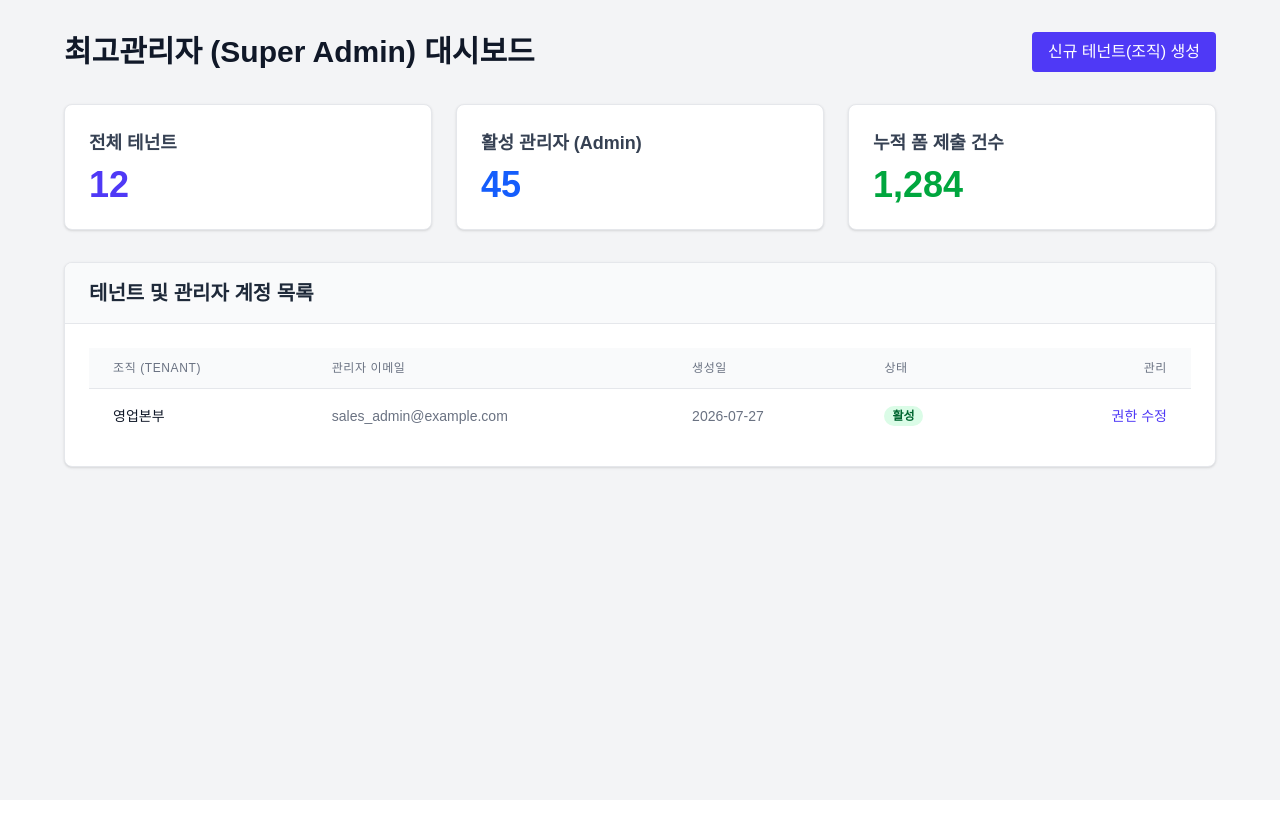
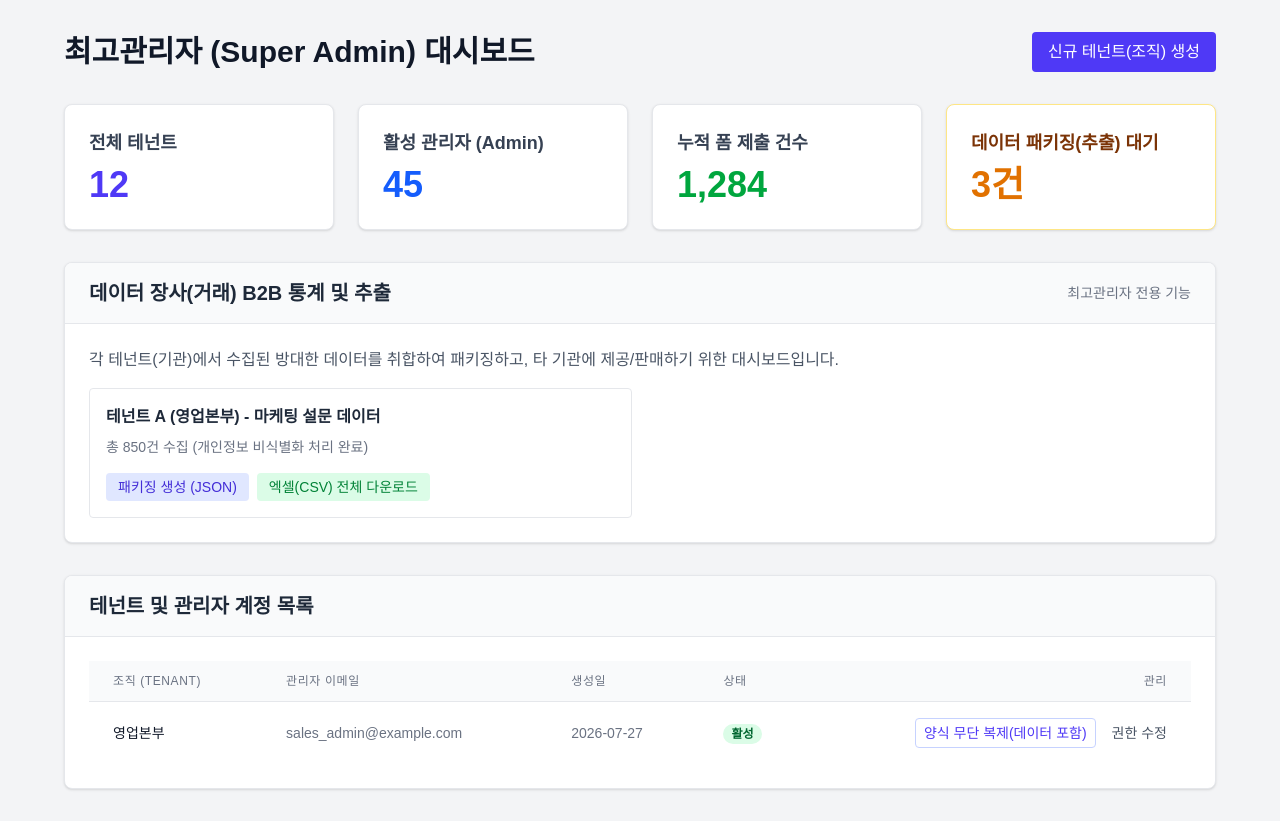
Before and after one commit to ralf-kang/data-trade-platform, a Next.js app: page /super-admin in a window 1280 px wide. Before the commit the page ends 800 px from the top, so only its background shows below. Built offline with nearby package versions, Linux system fonts and the light colour scheme.

Commit message:
feat: add ultra advanced form components and B2B data trading logic

```diff
--- a/src/app/super-admin/page.tsx
+++ b/src/app/super-admin/page.tsx
@@ -13,7 +13,7 @@ export default function SuperAdminPage() {
           </button>
         </header>
 
-        <div className="grid grid-cols-1 md:grid-cols-3 gap-6 mb-8">
+        <div className="grid grid-cols-1 md:grid-cols-4 gap-6 mb-8">
           <div className="bg-white p-6 rounded-lg shadow-sm border border-gray-200">
             <h3 className="text-lg font-semibold text-gray-700">전체 테넌트</h3>
             <p className="text-4xl font-bold text-indigo-600 mt-2">12</p>
@@ -25,6 +25,29 @@ export default function SuperAdminPage() {
           <div className="bg-white p-6 rounded-lg shadow-sm border border-gray-200">
             <h3 className="text-lg font-semibold text-gray-700">누적 폼 제출 건수</h3>
             <p className="text-4xl font-bold text-green-600 mt-2">1,284</p>
+          </div>
+          <div className="bg-white p-6 rounded-lg shadow-sm border border-amber-200 bg-amber-50">
+            <h3 className="text-lg font-semibold text-amber-900">데이터 패키징(추출) 대기</h3>
+            <p className="text-4xl font-bold text-amber-600 mt-2">3건</p>
+          </div>
+        </div>
+
+        {/* Data Trading Section */}
+        <div className="bg-white shadow-sm rounded-lg border border-gray-200 overflow-hidden mb-8">
+          <div className="px-6 py-4 border-b border-gray-200 bg-gray-50 flex justify-between items-center">
+            <h2 className="text-xl font-bold text-gray-800">데이터 장사(거래) B2B 통계 및 추출</h2>
+            <span className="text-sm text-gray-500">최고관리자 전용 기능</span>
+          </div>
+          <div className="p-6">
+            <p className="text-gray-600 mb-4">각 테넌트(기관)에서 수집된 방대한 데이터를 취합하여 패키징하고, 타 기관에 제공/판매하기 위한 대시보드입니다.</p>
+            <div className="grid grid-cols-1 md:grid-cols-2 gap-4">
+              <div className="border border-gray-200 rounded p-4">
+                <h4 className="font-semibold text-gray-800 mb-2">테넌트 A (영업본부) - 마케팅 설문 데이터</h4>
+                <p className="text-sm text-gray-500 mb-4">총 850건 수집 (개인정보 비식별화 처리 완료)</p>
+                <button className="text-sm bg-indigo-100 text-indigo-700 px-3 py-1 rounded hover:bg-indigo-200 font-medium mr-2">패키징 생성 (JSON)</button>
+                <button className="text-sm bg-green-100 text-green-700 px-3 py-1 rounded hover:bg-green-200 font-medium">엑셀(CSV) 전체 다운로드</button>
+              </div>
+            </div>
           </div>
         </div>
 
@@ -52,7 +75,8 @@ export default function SuperAdminPage() {
                     <span className="px-2 inline-flex text-xs leading-5 font-semibold rounded-full bg-green-100 text-green-800">활성</span>
                   </td>
                   <td className="px-6 py-4 whitespace-nowrap text-right text-sm font-medium">
-                    <a href="#" className="text-indigo-600 hover:text-indigo-900 ml-4">권한 수정</a>
+                    <button className="text-indigo-600 hover:text-indigo-900 mr-4 border border-indigo-200 px-2 py-1 rounded">양식 무단 복제(데이터 포함)</button>
+                    <a href="#" className="text-gray-600 hover:text-gray-900">권한 수정</a>
                   </td>
                 </tr>
               </tbody>
--- a/src/components/builder/FormBuilder.tsx
+++ b/src/components/builder/FormBuilder.tsx
@@ -6,8 +6,8 @@ import { FormField, FieldType, FormTemplate } from './types';
 import {
   Type, AlignLeft, Hash, List,
   CheckSquare, Calendar, Upload, PenTool,
-  Trash2, ArrowUp, ArrowDown, Plus, Save,
-  Image as ImageIcon, Images, Video, Table, FileBox, MessageSquare, Link as LinkIcon
+  Image as ImageIcon, Images, Video, Table, FileBox, MessageSquare, Link as LinkIcon,
+  Layers, BellOff, ShieldAlert, Database, FileSpreadsheet, EyeOff
 } from 'lucide-react';
 
 const FIELD_TYPES: { type: FieldType; label: string; icon: React.ReactNode }[] = [
@@ -27,6 +27,11 @@ const FIELD_TYPES: { type: FieldType; label: string; icon: React.ReactNode }[] =
   { type: 'nested-report', label: '하위 레포트', icon: <FileBox className="w-4 h-4 text-purple-600" /> },
   { type: 'report-link', label: '레포트 링크', icon: <LinkIcon className="w-4 h-4 text-purple-600" /> },
   { type: 'comment-thread', label: '댓글 코멘트', icon: <MessageSquare className="w-4 h-4 text-purple-600" /> },
+  { type: 'slide-card', label: '슬라이드 카드', icon: <Layers className="w-4 h-4 text-amber-600" /> },
+  { type: 'popup-toggle', label: '팝업(자동닫힘)', icon: <BellOff className="w-4 h-4 text-amber-600" /> },
+  { type: 'privacy-consent', label: '개인정보 동의서', icon: <ShieldAlert className="w-4 h-4 text-red-600" /> },
+  { type: 'api-select', label: 'API 연동 리스트', icon: <Database className="w-4 h-4 text-amber-600" /> },
+  { type: 'csv-select', label: 'CSV 붙여넣기', icon: <FileSpreadsheet className="w-4 h-4 text-amber-600" /> },
 ];
 
 export default function FormBuilder() {
@@ -174,15 +179,27 @@ export default function FormBuilder() {
                   </div>
 
                   <div className="mt-4 flex items-center space-x-4">
+                    <div className="flex items-center space-x-4">
                       <label className="flex items-center space-x-2 text-sm text-gray-700">
                         <input
                           type="checkbox"
                           checked={field.required}
                           onChange={(e) => updateField(field.id, { required: e.target.checked })}
-                        className="rounded border-gray-300 text-blue-600 focus:ring-blue-500"
+                          className="rounded text-blue-600"
                         />
-                      <span>필수 입력</span>
+                        <span>필수입력</span>
                       </label>
+                      <label className="flex items-center space-x-2 text-sm text-gray-700">
+                        <input
+                          type="checkbox"
+                          checked={field.privacyMasking || false}
+                          onChange={(e) => updateField(field.id, { privacyMasking: e.target.checked })}
+                          className="rounded text-red-600"
+                        />
+                        <EyeOff className="w-4 h-4 text-gray-500" />
+                        <span>데이터 비식별화 (마스킹)</span>
+                      </label>
+                    </div>
                     <span className="text-xs font-medium px-2 py-1 bg-blue-100 text-blue-800 rounded">
                       타입: {FIELD_TYPES.find(t => t.type === field.type)?.label}
                     </span>
--- a/src/components/builder/types.ts
+++ b/src/components/builder/types.ts
@@ -14,7 +14,12 @@ export type FieldType =
   | 'table'
   | 'nested-report'
   | 'comment-thread'
-  | 'report-link';
+  | 'report-link'
+  | 'slide-card'
+  | 'popup-toggle'
+  | 'privacy-consent'
+  | 'api-select'
+  | 'csv-select';
 
 export interface FormField {
   id: string;
@@ -22,7 +27,10 @@ export interface FormField {
   label: string;
   placeholder?: string;
   required: boolean;
-  options?: string[]; // for select, radio, checkbox
+  options?: string[]; // For dropdown, radio, checkbox, etc.
+  privacyMasking?: boolean; // 비식별화 (마스킹) 플래그
+  autoDismissSeconds?: number; // 팝업 토글 전용
+  apiEndpoint?: string; // 외부 연동용
   description?: string;
 }
 
```
Lines whose indentation alone changed are shown as unchanged.
